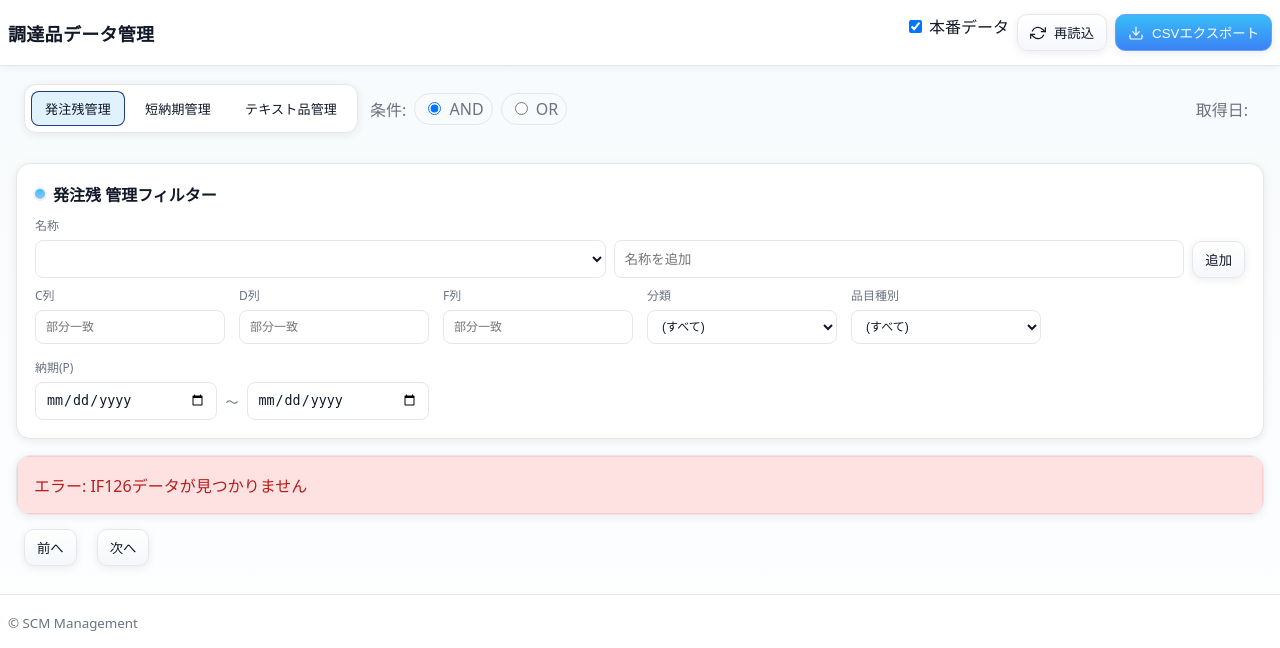
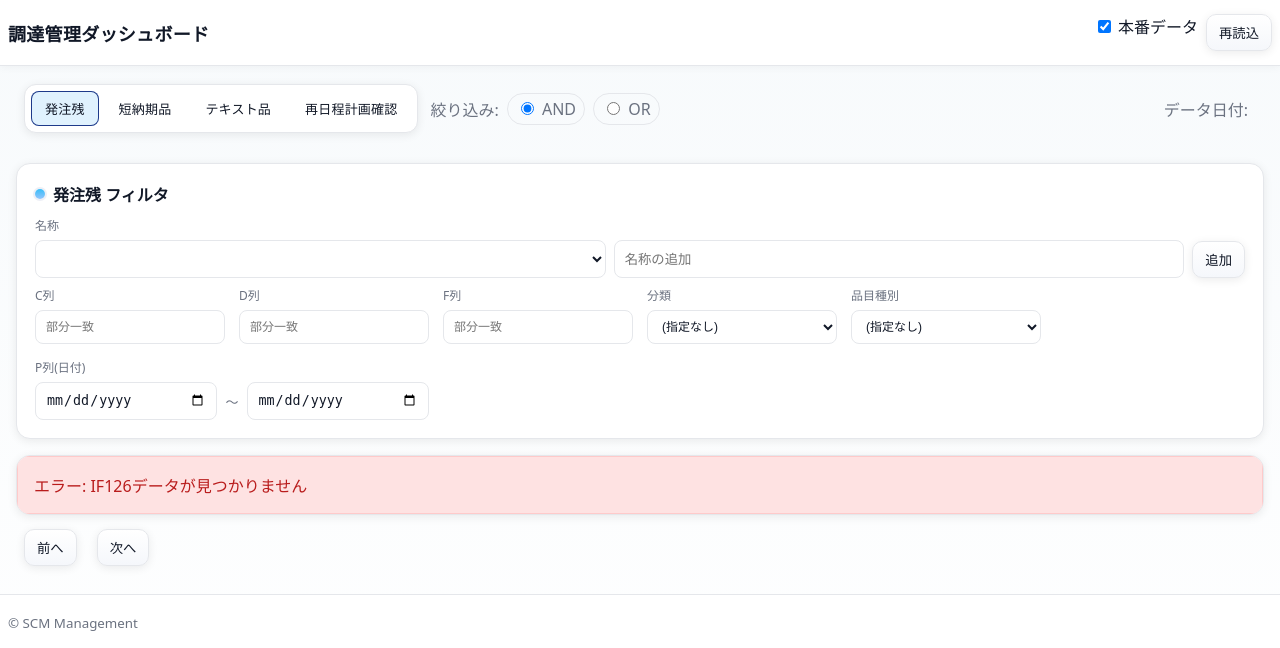
Before and after one commit to tenntya/SCMmanagement, a Flask app: page / in a window 1280 px wide. Shown: the top 648 px of the page. Run offline with Flask 3, Linux system fonts and the light colour scheme; lists and menus that the app fills with data are empty.

Commit message:
feat: IF130 再日程計画確認タブ追加、設定外出し/UNC対応、品目種別フィルタ修正、UI文字化け解消と編集列統一

```diff
--- a/procurement_manager/static/js/app2.js
+++ b/procurement_manager/static/js/app2.js
@@ -16,20 +16,15 @@
   function init() {
     qsa('.tab').forEach(b => b.addEventListener('click', () => setActiveTab(b.dataset.tab)));
     qs('#refreshBtn')?.addEventListener('click', () => loadData(state.tab));
-    // 本番/サンプル切替
     const prodTgl = qs('#prodToggle');
-    if (prodTgl) {
-      prodTgl.addEventListener('change', () => loadData(state.tab));
-    }
+    if (prodTgl) prodTgl.addEventListener('change', () => loadData(state.tab));
     qs('#prevPage')?.addEventListener('click', () => { if (state.page>1){ state.page--; renderTable(); }});
     qs('#nextPage')?.addEventListener('click', () => { const max = Math.max(1, Math.ceil(state.filtered.length/state.pageSize)); if (state.page<max){ state.page++; renderTable(); }});
     qsa('input[name="logic"]').forEach(el => el.addEventListener('change', () => { applyFilters(); renderTable(); }));
-    // Filter inputs（列テキスト・区分・日付）
     qsa('input[type="text"][data-col], select[data-col], input[type="date"][data-col]').forEach(el => {
       el.addEventListener('input', () => { applyFilters(); renderTable(); });
       el.addEventListener('change', () => { applyFilters(); renderTable(); });
     });
-    // 名称セレクト（各タブ）
     const nameSelects = [
       { id: '#hzNameSelect', tab: 'houchozan' },
       { id: '#tiNameSelect', tab: 'text_items' },
@@ -57,7 +52,7 @@
 
   async function loadData(tab) {
     try {
-      const prod = qs('#prodToggle')?.checked !== false; // 既定: 本番
+      const prod = qs('#prodToggle')?.checked !== false; // default prod
       const sample = prod ? 0 : 1;
       const res = await fetch(`/api/data/${tab}?sample=${sample}`);
       const data = await res.json();
@@ -86,19 +81,21 @@
       const col = el.dataset.col;
       const val = (el.value || '').trim();
       if (!val) return;
-      if (col === '区分') {
-        preds.push((r, headers) => {
-          const idx = headers.indexOf('区分');
-          return idx >= 0 && String(r[idx] || '').includes(val);
-        });
+      if (col === '__kind__') {
+        // 品目種別は後段の専用ロジックで処理する
         return;
       }
       if (col && col.length <= 3 && /^[A-Z]+$/.test(col)) {
         const idx = letters.indexOf(col);
         if (idx >= 0) preds.push((r) => String(r[idx] || '').includes(val));
+        return;
       }
+      preds.push((r, headers) => {
+        const idx = headerIndex(headers, col);
+        return idx >= 0 && String(r[idx] || '').includes(val);
+      });
     });
-    // P列の日時範囲
+    // P列の期間
     const from = qs('input[data-col="P"][data-date="from"]', frow)?.value;
     const to = qs('input[data-col="P"][data-date="to"]', frow)?.value;
     if (from || to) {
@@ -114,12 +111,24 @@
         return true;
       });
     }
-    // 名称テキストフィルタ（任意）
+    // 名称フィルタ
     const nameVal = state.nameFilter[state.tab] || '';
     const nameLetter = (state.datasets[state.tab] || {}).nameLetter || 'C';
     if (nameVal) {
       const idx2 = letters.indexOf(nameLetter);
       if (idx2 >= 0) preds.push((r) => String(r[idx2] || '').includes(nameVal));
+    }
+    // 品目種別フィルタ (発注残のみ使用)
+    if (state.tab === 'houchozan') {
+      const kindSel = qs('select[data-col="__kind__"]', frow);
+      const kval = (kindSel?.value || '').trim();
+      if (kval) {
+        let codeIdx = letters.indexOf('D');
+        if (codeIdx < 0) codeIdx = letters.indexOf('C');
+        if (codeIdx < 0) codeIdx = letters.indexOf('B');
+        if (codeIdx < 0) codeIdx = letters.indexOf('A');
+        preds.push((r) => classifyKind(String(r[codeIdx] || '')) === kval);
+      }
     }
     return preds;
   }
@@ -127,77 +136,18 @@
   function applyFilters() {
     const ds = state.datasets[state.tab];
     if (!ds) return;
-    const { headers, letters, rows } = ds;
-    const logic = qs('input[name="logic"]:checked')?.value || 'AND';
-    const filters = buildFilterPredicates2(ds);
-    let arr = rows.slice();
-    if (filters.length) {
-      arr = arr.filter(r => {
-        const checks = filters.map(fn => fn(r, headers, letters));
-        return logic === 'AND' ? checks.every(Boolean) : checks.some(Boolean);
-      });
-    }
-    state.filtered = arr;
+    const rows = ds.rows || [];
+    const headers = ds.headers || [];
+    const letters = ds.letters || [];
+    const preds = buildFilterPredicates(ds);
+    const useAnd = (qs('input[name="logic"]:checked')?.value || 'AND') === 'AND';
+    state.filtered = rows.filter(r => {
+      if (!preds.length) return true;
+      if (useAnd) return preds.every(p => p(r, headers, letters));
+      return preds.some(p => p(r, headers, letters));
+    });
     state.page = 1;
-    if (state.sort.index >= 0) sortBy(state.sort.index, state.sort.dir);
-  }
-
-  // 新しいフィルタ構築（分類など非A-Z列にも対応）
-  function buildFilterPredicates2(ds) {
-    const frow = qs(`#filters-${state.tab}`);
-    const preds = [];
-    const letters = (ds && ds.letters) ? ds.letters : [];
-    qsa('input[type="text"][data-col], select[data-col]', frow).forEach(el => {
-      const col = el.dataset.col;
-      const val = (el.value || '').trim();
-      if (!val) return;
-      if (col === '__kind__') {
-        // 品目コードはD列（なければC→B→Aの順でフォールバック）
-        let codeIdx = letters.indexOf('D');
-        if (codeIdx < 0) codeIdx = letters.indexOf('C');
-        if (codeIdx < 0) codeIdx = letters.indexOf('B');
-        if (codeIdx < 0) codeIdx = letters.indexOf('A');
-        preds.push((r) => {
-          const code = codeIdx >= 0 ? String(r[codeIdx] || '') : '';
-          const k = classifyKind(code);
-          return k === val;
-        });
-        return;
-      }
-      if (col && col.length <= 3 && /^[A-Z]+$/.test(col)) {
-        const idx = letters.indexOf(col);
-        if (idx >= 0) preds.push((r) => String(r[idx] || '').includes(val));
-        return;
-      }
-      preds.push((r, headers) => {
-        const idx = headerIndex(headers, col);
-        return idx >= 0 && String(r[idx] || '').includes(val);
-      });
-    });
-    // 期日(P)の範囲
-    const from = qs('input[data-col="P"][data-date="from"]', frow)?.value;
-    const to = qs('input[data-col="P"][data-date="to"]', frow)?.value;
-    if (from || to) {
-      const idx = letters.indexOf('P');
-      const fromD = from ? new Date(from) : null;
-      const toD = to ? new Date(to) : null;
-      preds.push((r) => {
-        if (idx < 0) return true;
-        const d = parseDateGuess2(r[idx]);
-        if (!d) return false;
-        if (fromD && d < fromD) return false;
-        if (toD && d > toD) return false;
-        return true;
-      });
-    }
-    // 名称テキストフィルタ
-    const nameVal = state.nameFilter[state.tab] || '';
-    const nameLetter = (state.datasets[state.tab] || {}).nameLetter || 'C';
-    if (nameVal) {
-      const idx2 = letters.indexOf(nameLetter);
-      if (idx2 >= 0) preds.push((r) => String(r[idx2] || '').includes(nameVal));
-    }
-    return preds;
+    state.sort = { index: -1, dir: 1 };
   }
 
   function headerIndex(headers, token) {
@@ -205,12 +155,7 @@
     if (!t) return -1;
     let idx = headers.indexOf(t);
     if (idx >= 0) return idx;
-    // 分類/区分の同義や文字化けに弱く一致
-    const candidates = ['分類','区分'];
-    for (const c of candidates) {
-      idx = headers.indexOf(c);
-      if (idx >= 0) return idx;
-    }
+    // 一部文字化けしても最短一致
     idx = headers.findIndex(h => String(h||'').includes(t));
     return idx;
   }
@@ -275,15 +220,15 @@
 
   function minWidthFor(header, idx, spec) {
     if (header === '自由入力' || header === '備考') return 240;
-    if (header === '区分') return 90;
-    if (header && header.includes('日数')) return 90;
+    if (header === '分類') return 90;
+    if (header && String(header).includes('日')) return 120;
     if (spec && spec.ints && spec.ints.has(idx)) return 90;
     if (spec && spec.dates && spec.dates.has(idx)) return 120;
     return 110;
   }
 
   function cellHtml(i, header, val, row, spec) {
-    const editTargets = { houchozan: '自由入力', text_items: '自由入力', short: '備考' };
+    const editTargets = { houchozan: '自由入力', text_items: '自由入力', short: '備考', reschedule: '自由入力' };
     const canEdit = header === editTargets[state.tab];
     if (canEdit) {
       const esc = (String(val || '')).replaceAll('&', '&amp;').replaceAll('<', '&lt;');
@@ -298,12 +243,10 @@
     const input = e.target;
     const ds = state.datasets[state.tab];
     if (!ds) return;
-    const idx = Number(input.dataset.idx);
-    const header = input.dataset.col;
     const keyIdx = (ds.letters || []).indexOf(ds.keyLetter || '');
     const row = state.filtered[(state.page - 1) * state.pageSize + Array.from(input.closest('tr').parentNode.children).indexOf(input.closest('tr'))];
     const key = keyIdx >= 0 ? String(row[keyIdx] || '') : '';
-    fetch('/api/save', { method: 'POST', headers: { 'Content-Type': 'application/json' }, body: JSON.stringify({ tab: state.tab, key, field: header, value: input.value || '' }) }).catch(()=>{});
+    fetch('/api/save', { method: 'POST', headers: { 'Content-Type': 'application/json' }, body: JSON.stringify({ tab: state.tab, key, field: input.dataset.col, value: input.value || '' }) }).catch(()=>{});
   }
 
   function sortBy(idx, dir) {
@@ -316,21 +259,13 @@
     const headers = ds.headers || [];
     const dates = new Set();
     const ints = new Set();
-    headers.forEach((h, i) => { if (h?.includes('日') || h?.match(/期|Date/i)) dates.add(i); });
+    headers.forEach((h, i) => { if (String(h||'').includes('日') || String(h||'').match(/Date/i)) dates.add(i); });
     return { dates, ints };
   }
 
   function buildWidthSpec(ds) {
     const headers = ds.headers || [];
     return headers.map((h,i)=>minWidthFor(h,i,{dates:new Set(),ints:new Set()}));
-  }
-
-  function parseDateGuess(s) {
-    const t = String(s||'').trim();
-    if (!t) return null;
-    const a = t.replace(/年|\//g,'-').replace(/月/g,'-').replace(/日/g,'');
-    const d = new Date(a);
-    return isNaN(d.getTime()) ? null : d;
   }
 
   function formatCell(i, header, val, spec) {
@@ -347,7 +282,7 @@
     return String(sx).localeCompare(String(sy), 'ja');
   }
 
-  // Robust date parser supporting YYYYMMDD, YYYY/MM/DD, YYYY-MM-DD, YYYY年M月D日
+  // Robust date parser supporting YYYYMMDD, YYYY/MM/DD, YYYY-MM-DD and Japanese date-like strings
   function parseDateGuess2(s) {
     const t = String(s||'').trim();
     if (!t) return null;
@@ -386,7 +321,7 @@
     const idx = letters.indexOf(nameLetter);
     if (idx < 0) { sel.innerHTML = ''; return; }
     const uniq = new Set((ds.rows || []).map(r => String(r[idx]||'')));
-    const options = ['<option value="">(すべて)</option>'].concat(Array.from(uniq).filter(Boolean).slice(0,2000).map(v => `<option value="${escapeHtml(v)}">${escapeHtml(v)}</option>`));
+    const options = ['<option value="">(指定なし)</option>'].concat(Array.from(uniq).filter(Boolean).slice(0,2000).map(v => `<option value="${escapeHtml(v)}">${escapeHtml(v)}</option>`));
     sel.innerHTML = options.join('');
     const cur = state.nameFilter[tab] || '';
     sel.value = cur;
--- a/procurement_manager/templates/index.html
+++ b/procurement_manager/templates/index.html
@@ -3,27 +3,23 @@
 <head>
   <meta charset="utf-8" />
   <meta name="viewport" content="width=device-width, initial-scale=1" />
-  <title>調達品データ管理</title>
+  <title>調達管理ダッシュボード</title>
   <link rel="stylesheet" href="{{ url_for('static', filename='css/style.css') }}" />
   <script defer src="{{ url_for('static', filename='js/app2.js') }}"></script>
+  <style>
+    .hidden{display:none}
+  </style>
 </head>
 <body>
   <header class="app-header">
     <div class="container header-inner">
-      <h1>調達品データ管理</h1>
+      <h1>調達管理ダッシュボード</h1>
       <div class="header-actions">
-        <label class="mode-toggle" title="本番データ/サンプル切替">
+        <label class="mode-toggle" title="本番/サンプル切替">
           <input type="checkbox" id="prodToggle" checked>
           <span>本番データ</span>
         </label>
-        <button id="refreshBtn" class="btn">
-          <svg width="16" height="16" viewBox="0 0 24 24" fill="none" stroke="currentColor" stroke-width="1.8" stroke-linecap="round" stroke-linejoin="round"><polyline points="23 4 23 10 17 10"></polyline><polyline points="1 20 1 14 7 14"></polyline><path d="M3.51 9a9 9 0 0 1 14.13-3.36L23 10"></path><path d="M1 14l5.36 4.36A9 9 0 0 0 20.49 15"></path></svg>
-          再読込
-        </button>
-        <button id="exportBtn" class="btn btn-primary">
-          <svg width="16" height="16" viewBox="0 0 24 24" fill="none" stroke="currentColor" stroke-width="1.8" stroke-linecap="round" stroke-linejoin="round"><path d="M21 15v4a2 2 0 0 1-2 2H5a2 2 0 0 1-2-2v-4"></path><polyline points="7 10 12 15 17 10"></polyline><line x1="12" y1="15" x2="12" y2="3"></line></svg>
-          CSVエクスポート
-        </button>
+        <button id="refreshBtn" class="btn">再読込</button>
       </div>
     </div>
   </header>
@@ -31,28 +27,29 @@
   <div class="container">
     <nav class="tabs">
       <div class="tabs-segmented">
-        <button class="tab active" data-tab="houchozan">発注残管理</button>
-        <button class="tab" data-tab="short">短納期管理</button>
-        <button class="tab" data-tab="text_items">テキスト品管理</button>
+        <button class="tab active" data-tab="houchozan">発注残</button>
+        <button class="tab" data-tab="short">短納期品</button>
+        <button class="tab" data-tab="text_items">テキスト品</button>
+        <button class="tab" data-tab="reschedule">再日程計画確認</button>
       </div>
       <div class="logic-switch">
-        条件:
+        絞り込み:
         <label class="chip"><input type="radio" name="logic" value="AND" checked /> AND</label>
         <label class="chip"><input type="radio" name="logic" value="OR" /> OR</label>
       </div>
-      <div class="data-dates" title="データ取得日">
-        <span class="muted">取得日:</span>
+      <div class="data-dates" title="データ日付">
+        <span class="muted">データ日付:</span>
         <span id="dataDates" class="date-badges"></span>
       </div>
     </nav>
 
     <section class="filters card filter-card" id="filters-card-houchozan">
-      <div class="card-title"><span class="dot dot-accent"></span> 発注残 管理フィルター</div>
+      <div class="card-title"><span class="dot dot-accent"></span> 発注残 フィルタ</div>
       <div class="filters-row hz-names-row">
         <label class="field wide"><span>名称</span>
           <div class="hz-name">
             <select id="hzNameSelect"></select>
-            <input type="text" id="hzNameInput" placeholder="名称を追加" />
+            <input type="text" id="hzNameInput" placeholder="名称の追加" />
             <button class="btn" id="hzNameAddBtn" type="button">追加</button>
           </div>
         </label>
@@ -63,20 +60,20 @@
         <label class="field sm"><span>F列</span><input type="text" data-col="F" placeholder="部分一致" /></label>
         <label class="field sm"><span>分類</span>
           <select data-col="分類">
-            <option value="">(すべて)</option>
+            <option value="">(指定なし)</option>
             <option value="TRP">TRP</option>
             <option value="SVF">SVF</option>
           </select>
         </label>
         <label class="field sm"><span>品目種別</span>
           <select data-col="__kind__">
-            <option value="">(すべて)</option>
+            <option value="">(指定なし)</option>
             <option value="テキスト品">テキスト品</option>
             <option value="消耗品">消耗品</option>
             <option value="通常">通常</option>
           </select>
         </label>
-        <label class="field wide"><span>納期(P)</span>
+        <label class="field wide"><span>P列(日付)</span>
           <div class="range">
             <input type="date" data-col="P" data-date="from" />
             <span>〜</span>
@@ -87,7 +84,7 @@
     </section>
 
     <section class="filters card filter-card hidden" id="filters-card-text_items">
-      <div class="card-title"><span class="dot dot-accent"></span> テキスト品 管理フィルター</div>
+      <div class="card-title"><span class="dot dot-accent"></span> テキスト品 フィルタ</div>
       <div class="filters-row names-row">
         <label class="field wide"><span>名称</span>
           <div class="hz-name">
@@ -101,12 +98,12 @@
         <label class="field sm"><span>F列</span><input type="text" data-col="F" placeholder="部分一致" /></label>
         <label class="field sm"><span>分類</span>
           <select data-col="分類">
-            <option value="">(すべて)</option>
+            <option value="">(指定なし)</option>
             <option value="TRP">TRP</option>
             <option value="SVF">SVF</option>
           </select>
         </label>
-        <label class="field wide"><span>納期(P)</span>
+        <label class="field wide"><span>P列(日付)</span>
           <div class="range">
             <input type="date" data-col="P" data-date="from" />
             <span>〜</span>
@@ -117,7 +114,7 @@
     </section>
 
     <section class="filters card filter-card hidden" id="filters-card-short">
-      <div class="card-title"><span class="dot dot-accent"></span> 短納期 管理フィルター</div>
+      <div class="card-title"><span class="dot dot-accent"></span> 短納期品 フィルタ</div>
       <div class="filters-row names-row">
         <label class="field wide"><span>名称</span>
           <div class="hz-name">
@@ -129,6 +126,21 @@
         <label class="field sm"><span>A列</span><input type="text" data-col="A" placeholder="部分一致" /></label>
         <label class="field sm"><span>I列</span><input type="text" data-col="I" placeholder="部分一致" /></label>
         <label class="field sm"><span>K列</span><input type="text" data-col="K" placeholder="部分一致" /></label>
+      </div>
+    </section>
+
+    <section class="filters card filter-card hidden" id="filters-card-reschedule">
+      <div class="card-title"><span class="dot dot-accent"></span> 再日程計画確認 フィルタ</div>
+      <div class="filters-row" id="filters-reschedule">
+        <label class="field sm"><span>A列</span><input type="text" data-col="A" placeholder="部分一致" /></label>
+        <label class="field sm"><span>D列</span><input type="text" data-col="D" placeholder="部分一致" /></label>
+        <label class="field sm"><span>分類</span>
+          <select data-col="分類">
+            <option value="">(指定なし)</option>
+            <option value="TRP">TRP</option>
+            <option value="SVF">SVF</option>
+          </select>
+        </label>
       </div>
     </section>
 
```
Also changed, not shown: pm_settings.ini (+4 -3 lines), procurement_manager/config.py (+7 -2 lines), procurement_manager/data_processor.py (+29 -0 lines), 1 other file.
